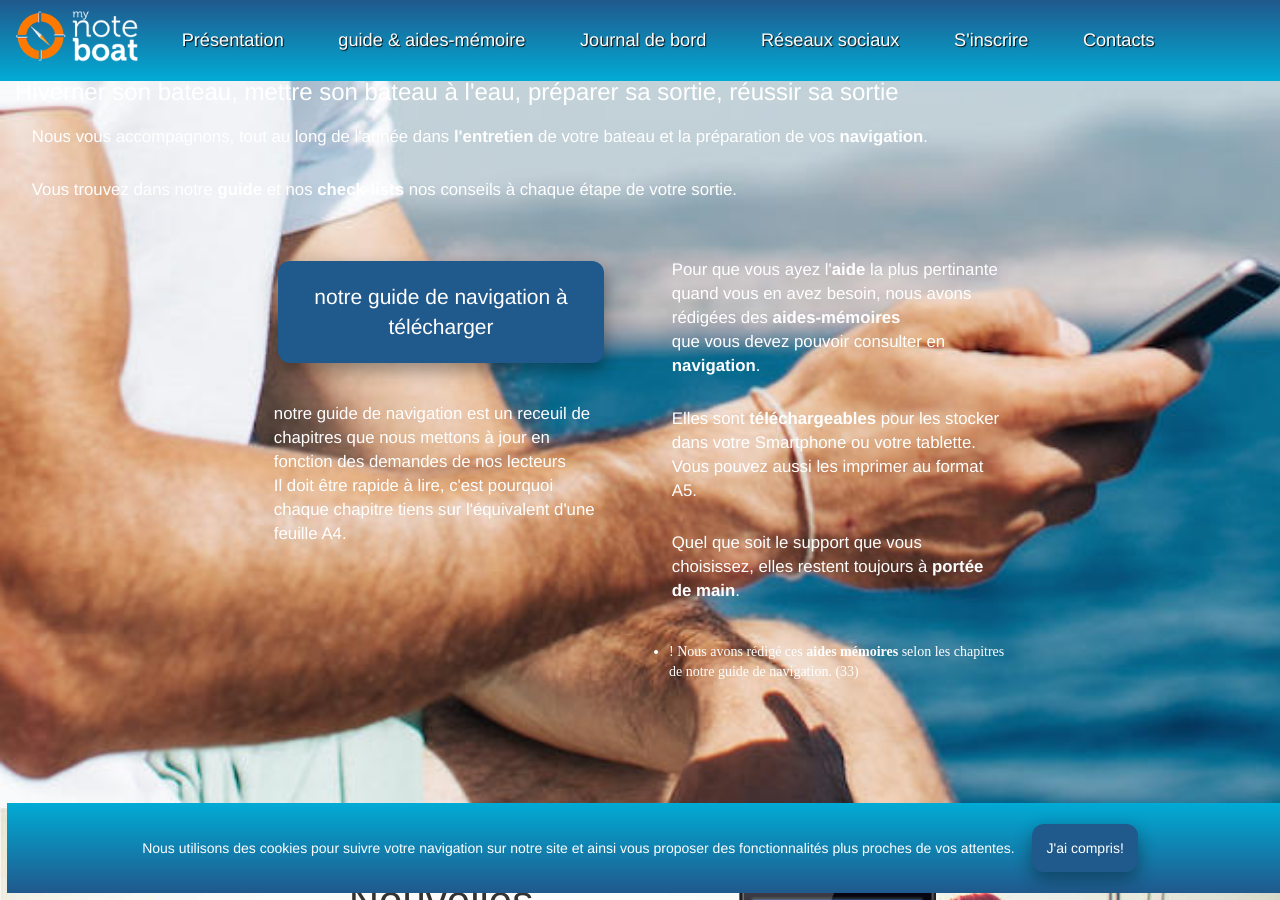
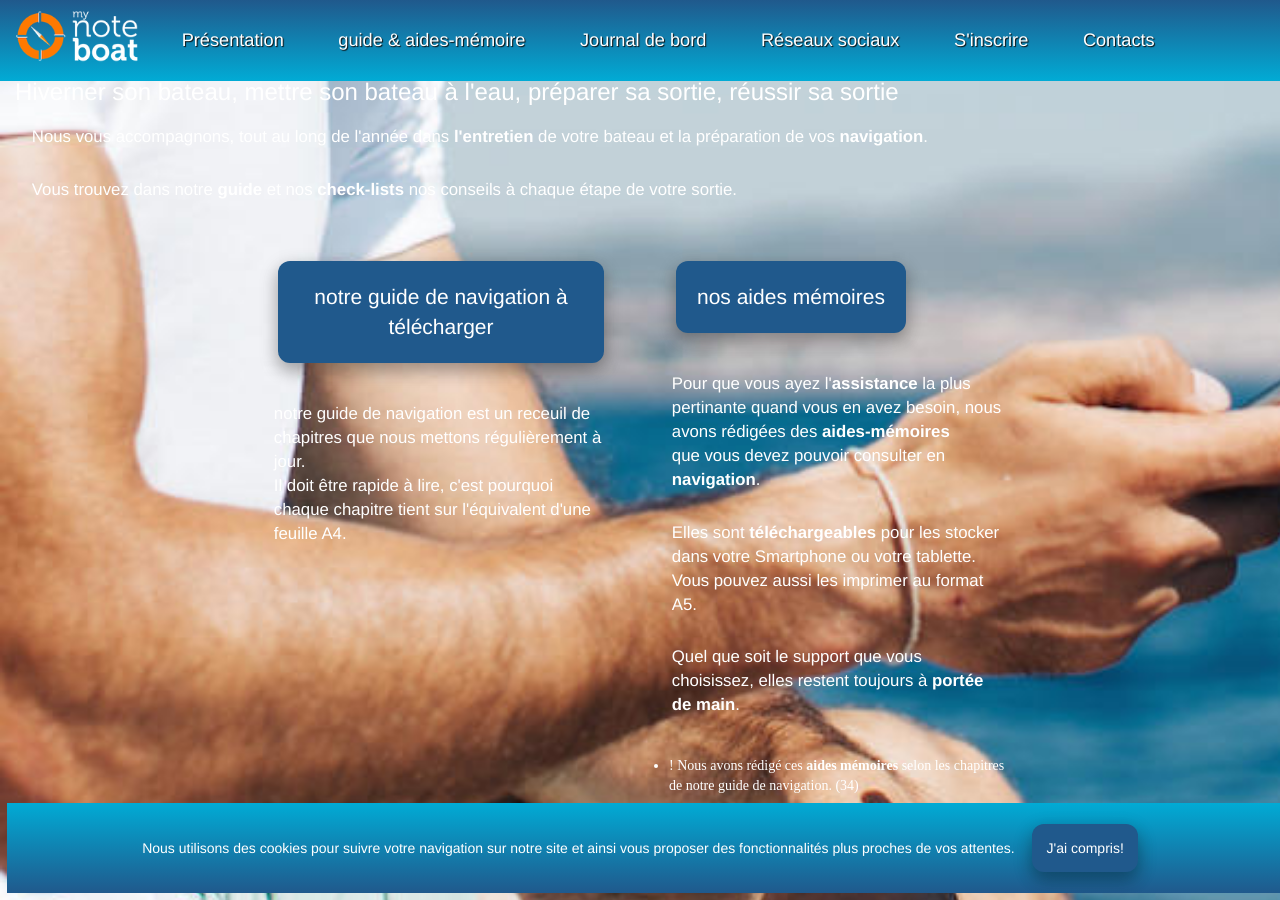
Before and after one commit to pjtiberghien/trial, a Jekyll site: the page built from docs/index.html, in a window 1280 px wide and 900 px high, scrolled down 1168 px. Built offline with Jekyll 4.4.1, drawn with Linux system fonts in a browser that asks for light colours; nearby versions of some CDN libraries.

Commit message:
vertical menu #34

```diff
--- a/docs/index.html
+++ b/docs/index.html
@@ -39,16 +39,18 @@
             <div id="bouton_download" class="bouton"><a href="assets/pdf/guide-de-navigation.pdf" target="_blank">
                 <button>notre guide de navigation à télécharger</button>
             </a></div>
-            <p>notre guide de navigation est un receuil de chapitres que nous mettons à jour en fonction des demandes de nos lecteurs<br>
-            Il doit être rapide à lire, c'est pourquoi chaque chapitre tiens sur l'équivalent d'une feuille A4.</p>
+            <p>notre guide de navigation est un receuil de chapitres que nous mettons régulièrement à jour.<br>
+            Il doit être rapide à lire, c'est pourquoi chaque chapitre tient sur l'équivalent d'une feuille A4.</p>
         </div>
         <div class="col-sd-5 col-md-4" id="presentationduguide">
-            <p>Pour que vous ayez l'<strong>aide</strong> la plus pertinante quand vous en avez besoin, nous avons rédigées des <strong>aides-mémoires</strong><br>
+            <div id="bouton aide-mémoire" class="bouton">
+                <button>nos aides mémoires</button>
+                <p>Pour que vous ayez l'<strong>assistance</strong> la plus pertinante quand vous en avez besoin, nous avons rédigées des <strong>aides-mémoires</strong><br>
                 que vous devez pouvoir consulter en <strong>navigation</strong>.</p>
                 <p>Elles sont <strong>téléchargeables</strong> pour les stocker dans votre Smartphone ou votre tablette.  Vous pouvez aussi les imprimer au format A5.</p>
                 <p>Quel que soit le support que vous choisissez, elles restent toujours à <strong>portée de main</strong>.</p>
                 <ul id="menu-vertical-aide-memoire-accordeon">
-                <li><a href="#"> ! Nous avons rédigé ces <strong>aides mémoires</strong> selon les chapitres de notre guide de navigation. (33)</a>
+                    <li><a href="#"> ! Nous avons rédigé ces <strong>aides mémoires</strong> selon les chapitres de notre guide de navigation. (34)</a>
                         <ul>
                         <li><a href="assets/images/preparer-sa-navigation-01.png" target="_blank">aide mémoire #1 préparer sa sortie</a></li>
                         <li><a href="assets/images/preparer-son-bateau-02.png" target="_blank">aide mémoire #2 préparer son bateau</a></li>
@@ -59,6 +61,7 @@
                     </ul>
                     </li>
              </ul>
+            </div>
         </div>
     </div>
 </div>
```
Lines whose indentation alone changed are shown as unchanged.
